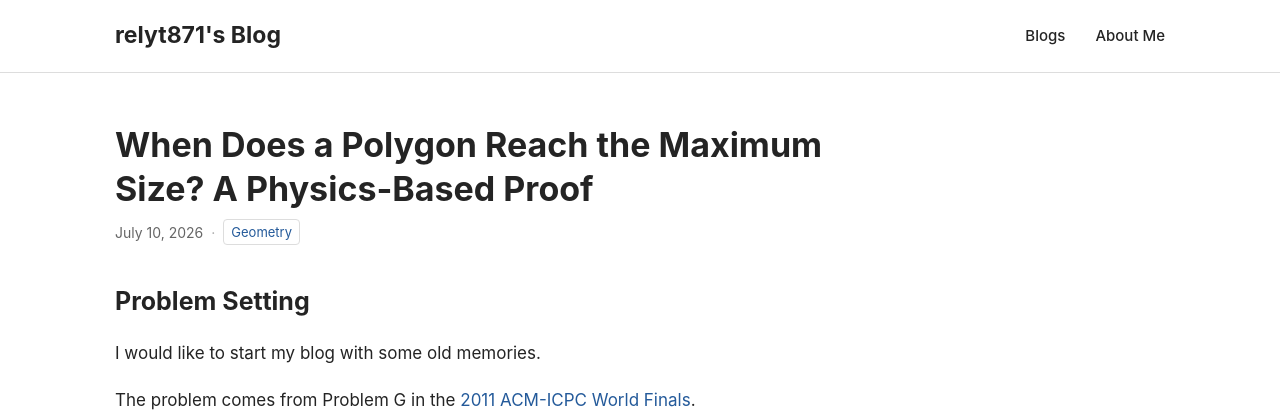
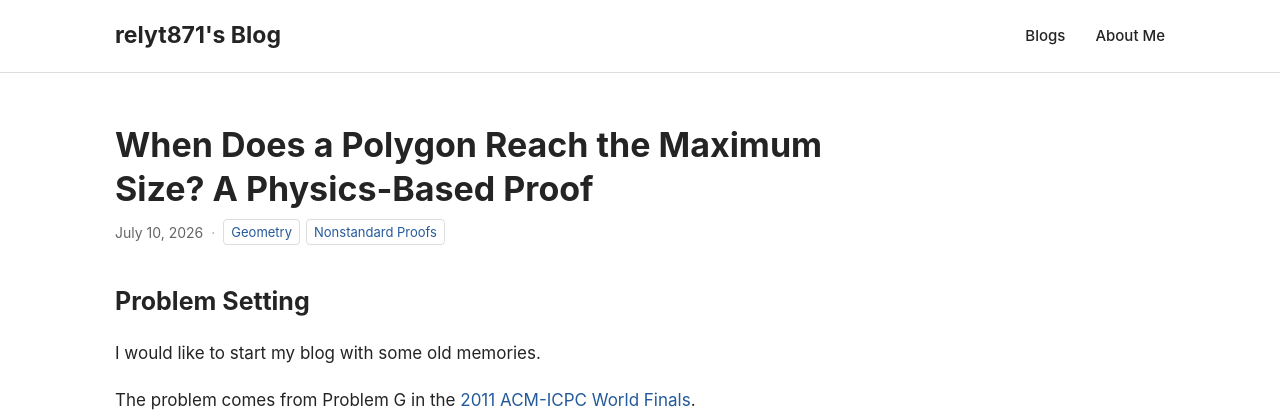
Before and after one commit to relyt871/relyt871.github.io, a Jekyll site: the page built from _posts/2026-07-10-When-does-a-polygon-reach-the-maximum-size.md, in a window 1280 px wide and 900 px high. Shown: the top 412 px of the window. Built offline with Jekyll 4.4.1, drawn with Linux system fonts in a browser that asks for light colours; nearby versions of some CDN libraries; Markdown is read by kramdown in place of the engine named in the settings; comment, search, counter and statistics services are not loaded.

Commit message:
Update 2026-07-10-When-does-a-polygon-reach-the-maximum-size.md

```diff
--- a/_posts/2026-07-10-When-does-a-polygon-reach-the-maximum-size.md
+++ b/_posts/2026-07-10-When-does-a-polygon-reach-the-maximum-size.md
@@ -4,6 +4,7 @@ title: "When Does a Polygon Reach the Maximum Size? A Physics-Based Proof"
 date: 2026-07-10 20:00:00 -0400
 tags:
  - Geometry
+ - Nonstandard Proofs
 ---
 
 ## Problem Setting
```
